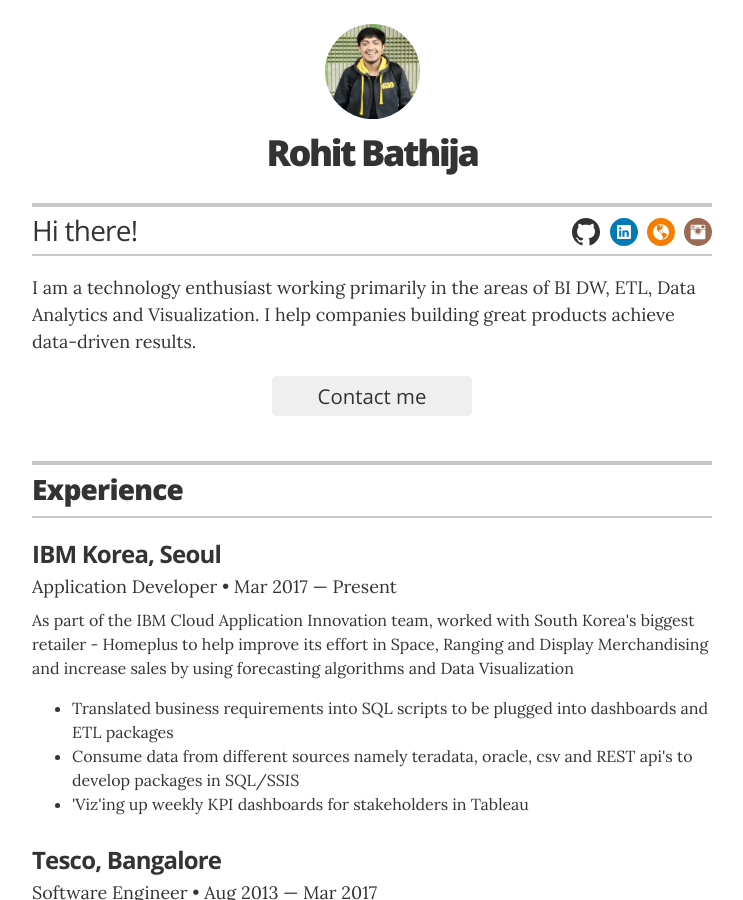
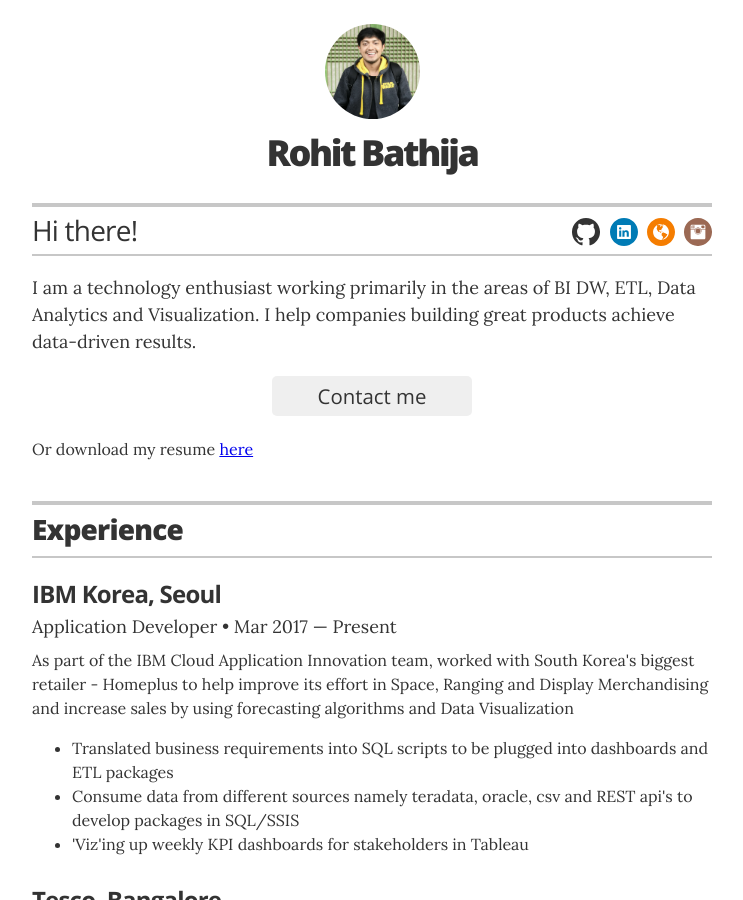
Before and after one commit to robathija/rohit-resume, a Jekyll site: the page built from index.html, in a window 1280 px wide and 900 px high. Shown: the whole window, without its empty margins (268-1011 px from the left). Built offline with Jekyll 4.4.1, drawn with Linux system fonts in a browser that asks for light colours.

Commit message:
resume url

```diff
--- a/_layouts/resume.html
+++ b/_layouts/resume.html
@@ -43,6 +43,7 @@
         <a class="contact-button not-looking no-print">I'm not looking for work right now.</a>
         {% else %}
         {% endif %}
+		<p class="footer-line">Or download my resume <a href="https://drive.google.com/file/d/189zixn8EIlkFQ_CSKzGROYgqJ5d2Anfj/view?usp=sharing" target="_blank">here</a></p>
 
       </header>
 
```
